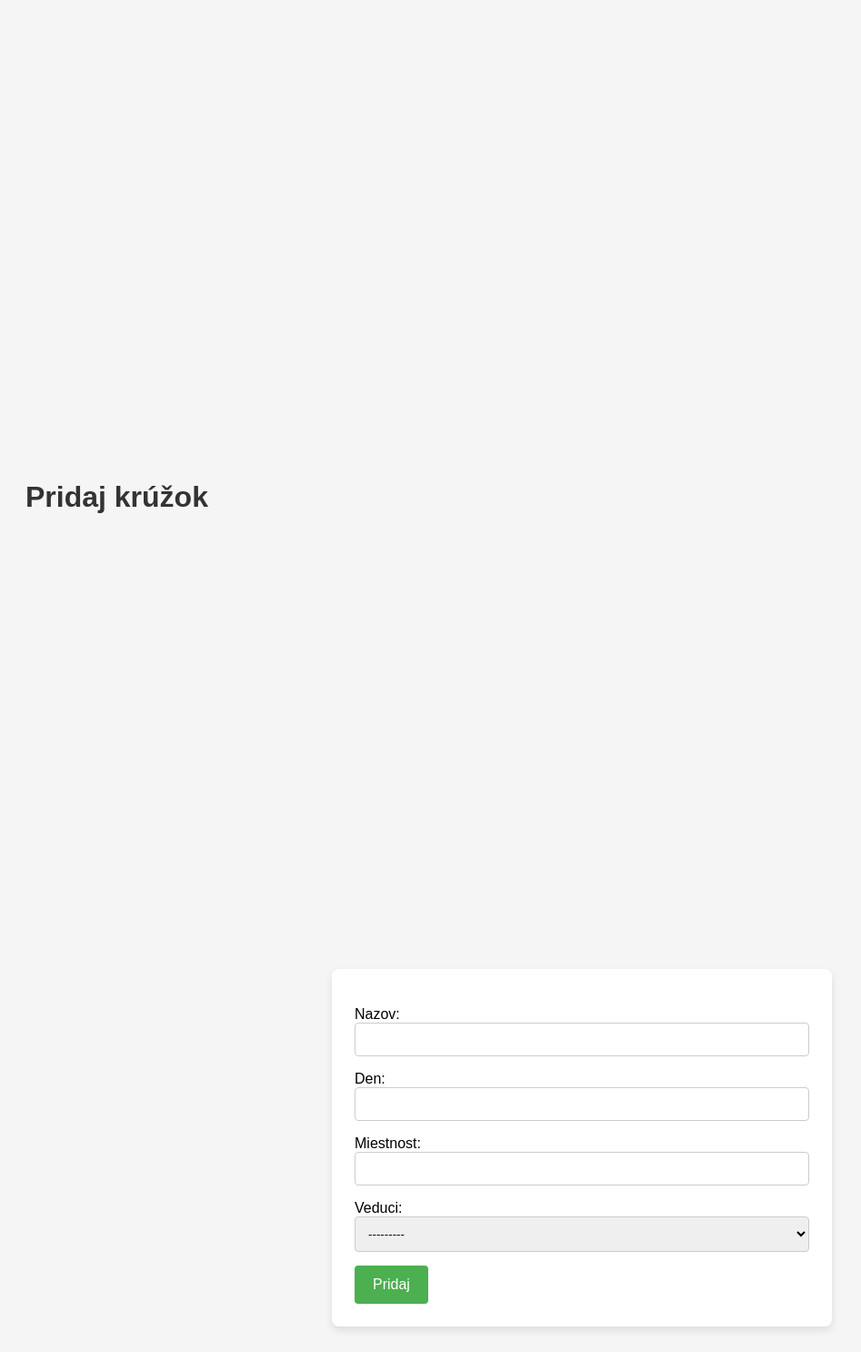
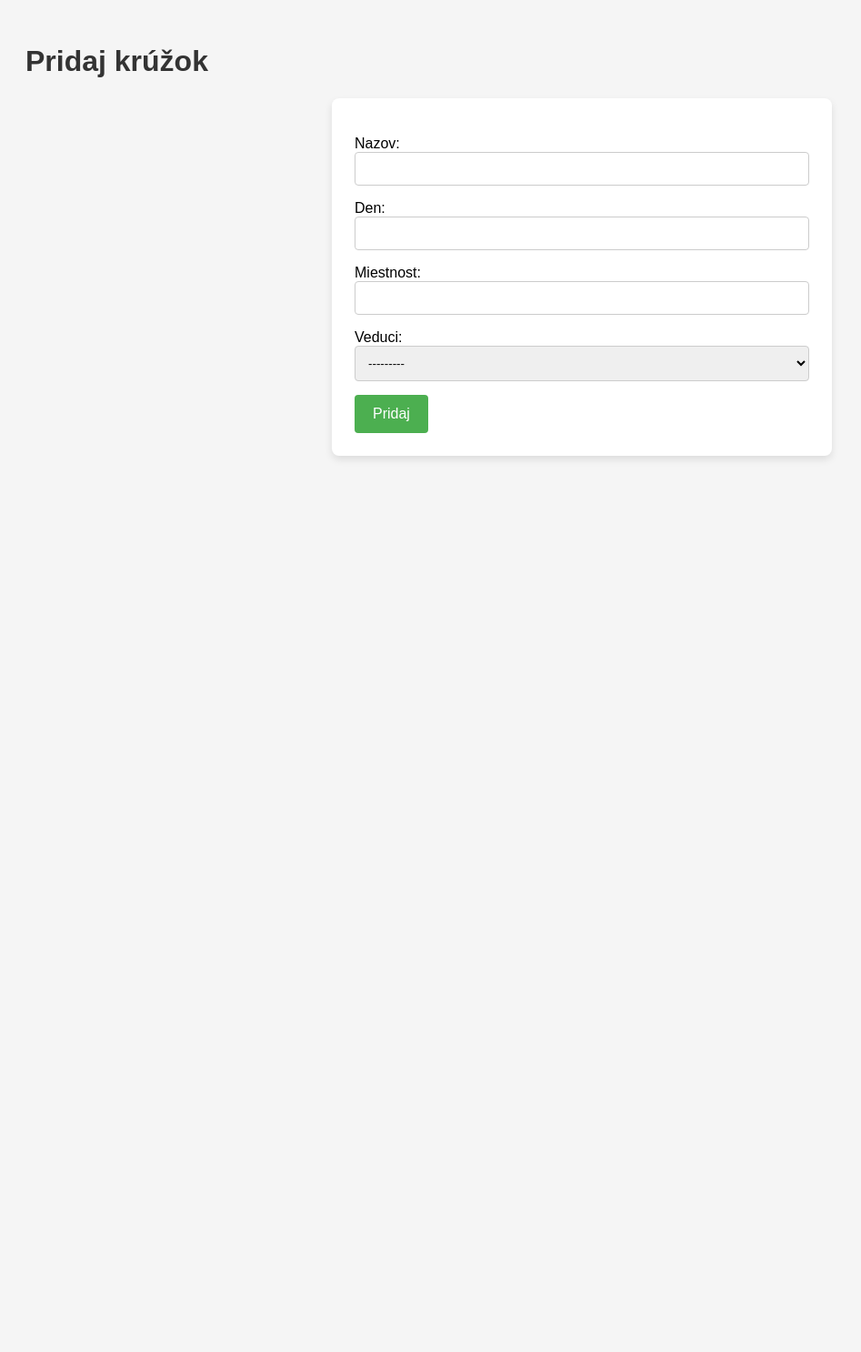
Before and after one commit to mlichmts/PI1-3-cv3, a Django app: page /kruzky/pridaj/ in a window 1280 px wide. Shown: the whole page at 91% size, without its empty margins (0-947 px from the left). After the commit the page ends 505 px from the top, so only its background shows below. Run offline with Django 5.2, Linux system fonts and the light colour scheme; data comes from the database, SQL or seed files in the repository; both versions use the stored data as it was after the commit.

Commit message:
pekne vianoce

```diff
--- a/ulohakruzky/kruzky/templates/kruzky/pridaj_kruzok.html
+++ b/ulohakruzky/kruzky/templates/kruzky/pridaj_kruzok.html
@@ -12,7 +12,8 @@
         h1 {
             color: #333;
 
-            margin: 500px auto;
+
+
         }
 
         form {
```
Also changed, not shown: ulohakruzky/db.sqlite3.
